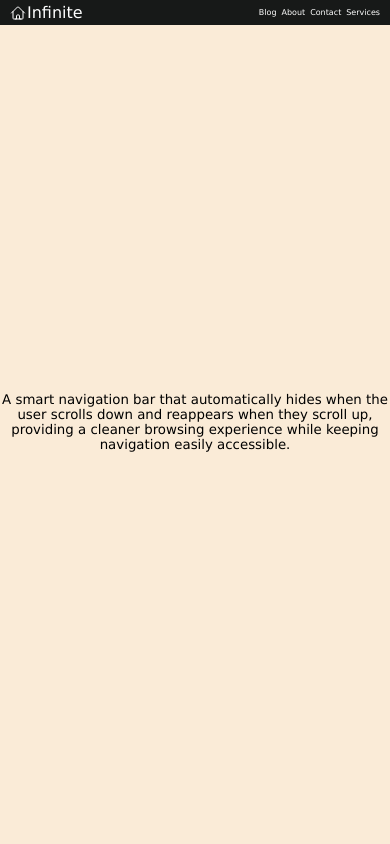
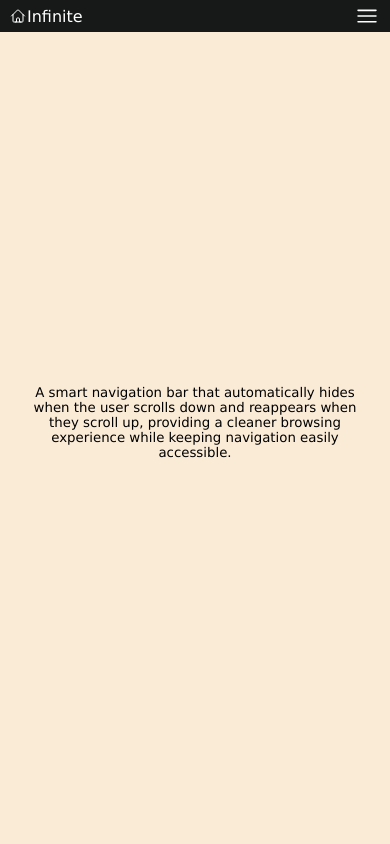
Before and after one commit to sailendrachettri/auto-hiding-navigation-bar, a plain HTML site: page index.html in a window 390 px wide. Shown: the top 844 px of the page. Drawn offline with nearby package versions, Linux system fonts and the light colour scheme.

Commit message:
setup for the mobile responsive

```diff
--- a/index.html
+++ b/index.html
@@ -33,6 +33,21 @@
           <li>Contact</li>
           <li>Services</li>
         </ul>
+
+        <svg
+          xmlns="http://www.w3.org/2000/svg"
+          fill="none"
+          viewBox="0 0 24 24"
+          stroke-width="1.5"
+          stroke="currentColor"
+          class="size-6"
+        >
+          <path
+            stroke-linecap="round"
+            stroke-linejoin="round"
+            d="M3.75 6.75h16.5M3.75 12h16.5m-16.5 5.25h16.5"
+          />
+        </svg>
       </div>
     </nav>
 
--- a/styles.css
+++ b/styles.css
@@ -50,6 +50,12 @@
   list-style: none;
 }
 
+#right svg{
+    height: 26px;
+    width: 26px;
+    display: none;
+}
+
 #page1,
 #page2,
 #page3 {
@@ -60,4 +66,15 @@
   align-items: center;
   text-align: center;
   background-color: antiquewhite;
+  padding: 0 30px;
 }
+
+
+@media screen and (max-width: 600px)     {
+   #right ul{
+    display: none;
+   }
+    #right svg{
+        display: block;
+    }
+}
```
